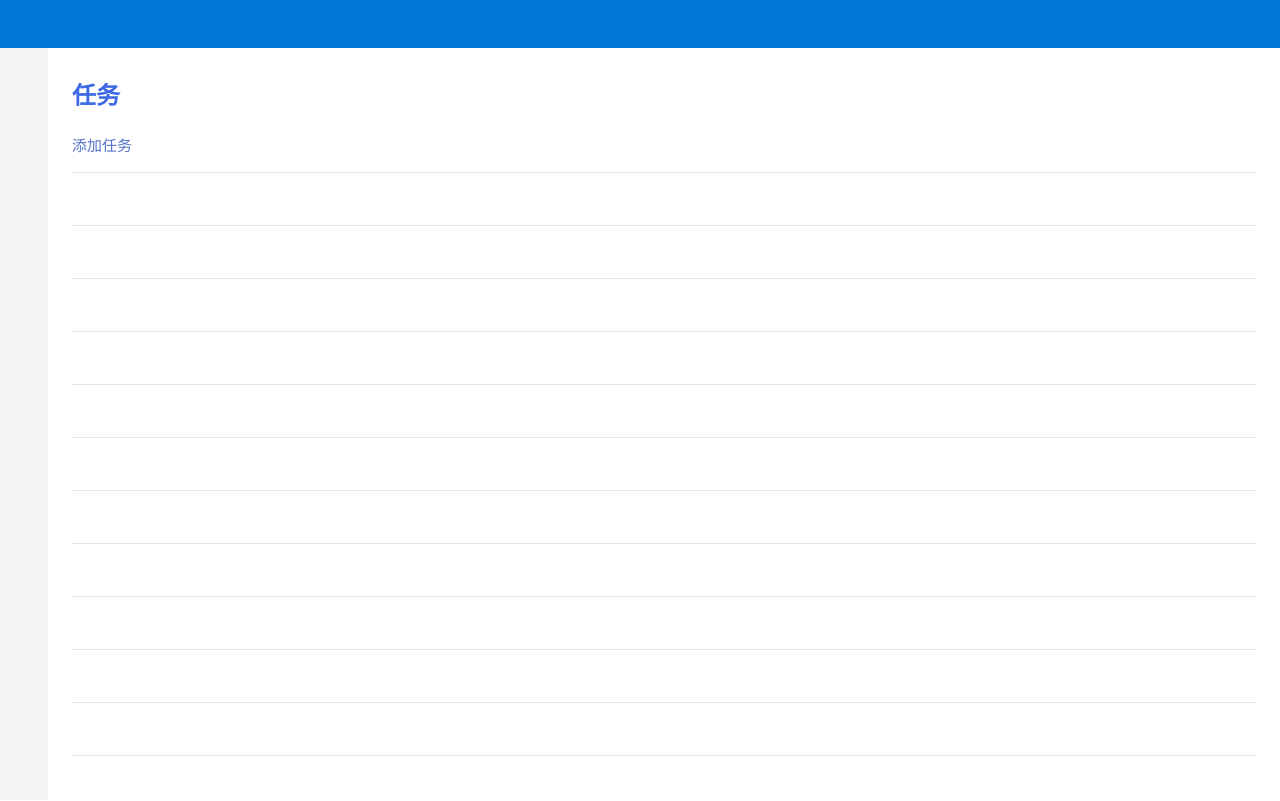
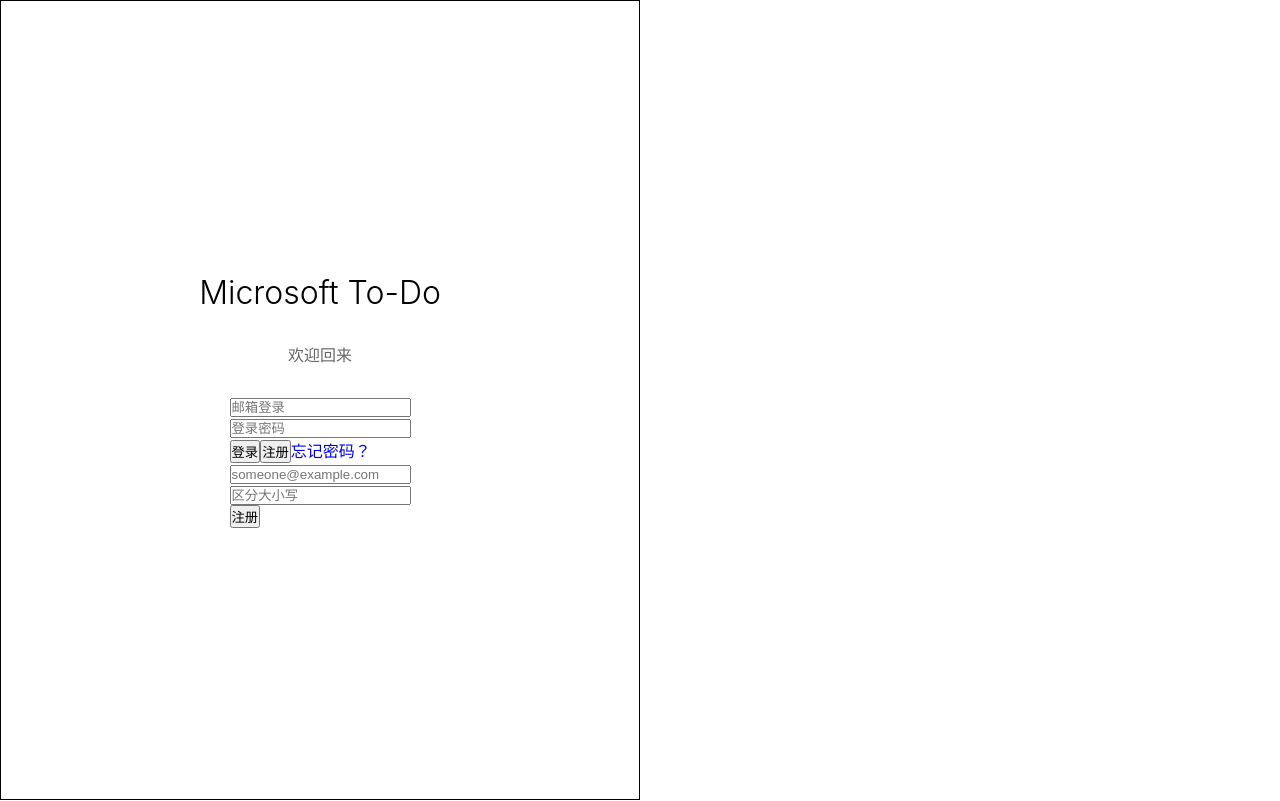
Before and after one commit to cmokj/todolist-project, a React (Create React App) app: page / in a window 1280 px wide. Shown: the top 801 px of the page. Built offline with nearby package versions, Linux system fonts and the light colour scheme.

Commit message:
添加 UserDialog.css

```diff
--- /dev/null
+++ b/src/UserDialog.css
@@ -0,0 +1,27 @@
+.UserDialog-Wrapper{
+    position: fixed;
+    top: 0;
+    left: 0;
+    right: 0;
+    bottom: 0;
+    background-color: #fff;
+}
+.UserDialog-Wrapper > .UserDialog {
+    height: 100%;
+    width: 50%;
+    border: 1px solid;
+    display: flex;
+    flex-direction: column;
+    align-items: center;
+    justify-content: center;
+}
+.UserDialog-Wrapper > .UserDialog > .title > h1 {
+    font-weight: 300;
+}
+.UserDialog-Wrapper > .UserDialog > .welcome {
+    margin: 30px;
+}
+.UserDialog-Wrapper > .UserDialog > .welcome > span {
+    font-size: 16px;
+    color: #666;
+}
--- a/src/UserDialog.js
+++ b/src/UserDialog.js
@@ -1,4 +1,5 @@
 import React, { Component } from 'react';
+import './UserDialog.css'
 
 export default class UserDialog extends Component {
     render() {
@@ -9,7 +10,7 @@
                         points="69.4453125 8.90625 17.5546875 60.796875 34.8515625 78.09375 69.4453125 43.5 86.7421875 26.203125"
                         class="x-hidden-focus"></polygon>
                     <div className="title">
-                        <span>To-Do</span>
+                        <h1>Microsoft To-Do</h1>
                     </div>
                     <div className="welcome">
                         <span>欢迎回来</span>
```
